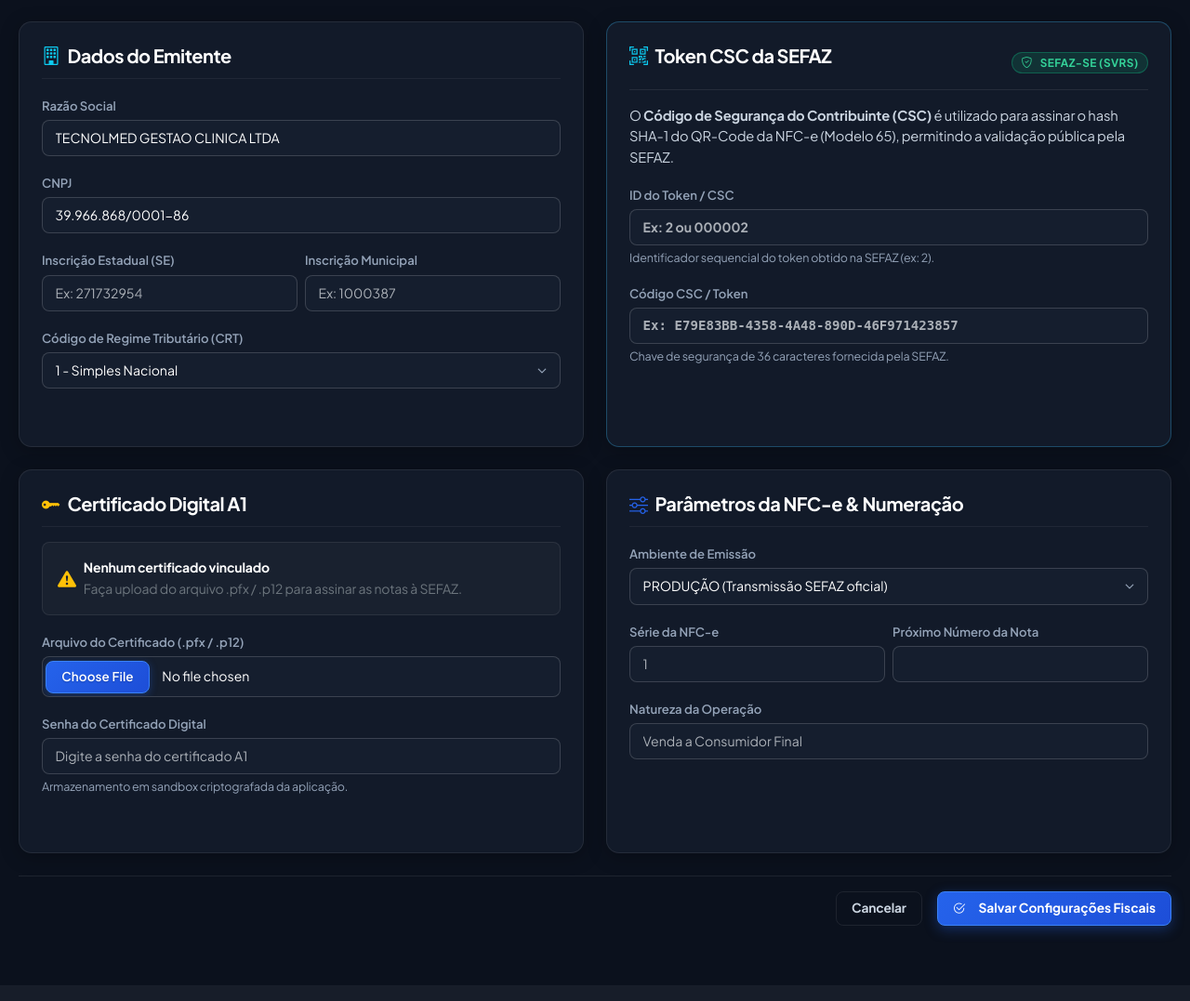
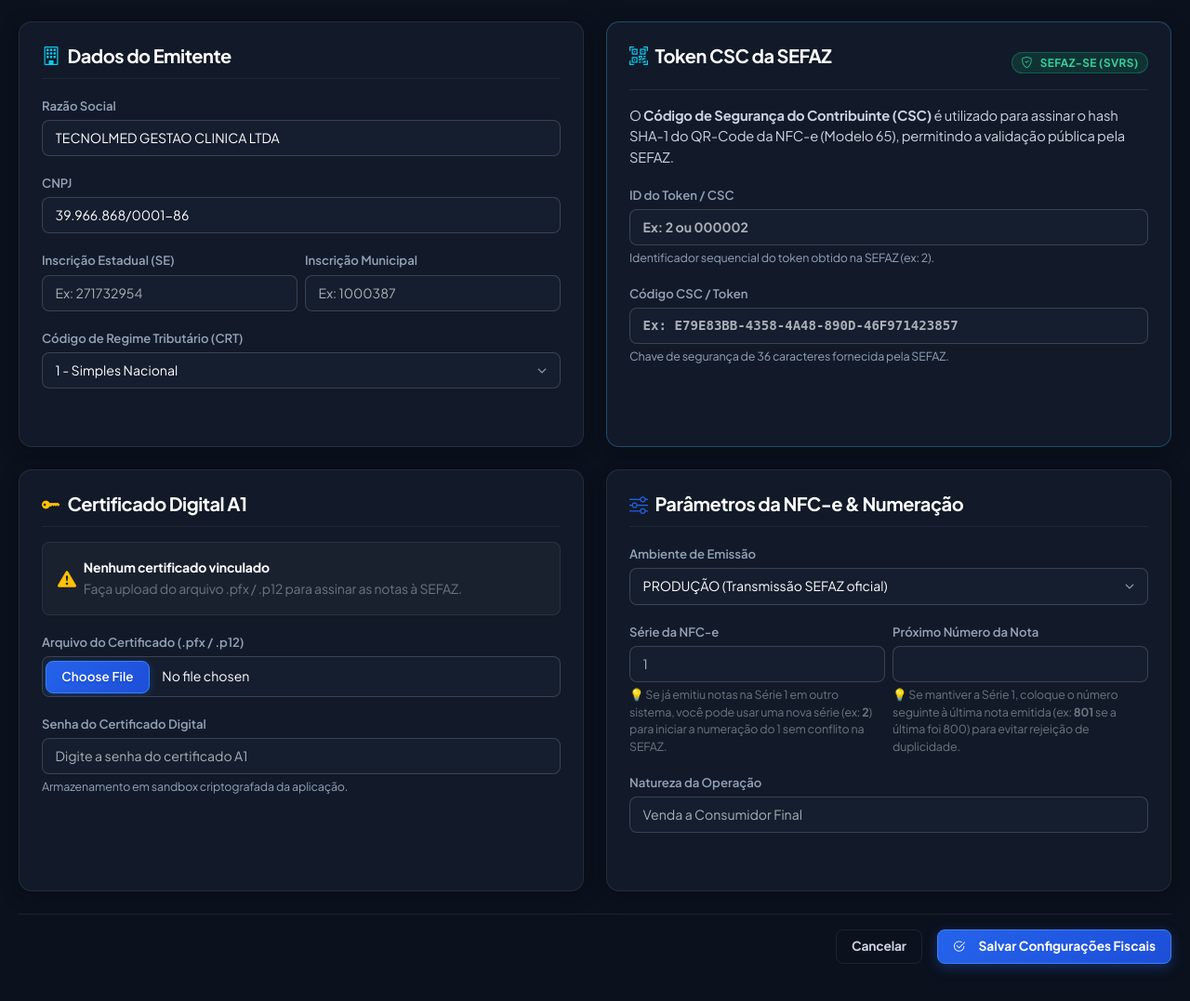
Before and after one commit to Gui2761/vertx-erp, a Django app: template templates/fiscal/nfce/configuration.html in a window 1280 px wide. Shown: the part 238-1315 px from the top of the page at 93% size. Before the commit the page ends 1253 px from the top, so only its background shows below. Run offline with Django 5.2, Linux system fonts and the light colour scheme; the template is opened without the code that fills it, so the values that code supplies are empty; parts of the project's set-up code (start-up, migrations or seed data) failed here and were passed over; some libraries are stand-ins or nearby versions.

Commit message:
docs: orientacoes de serie e proximo numero na configuracao fiscal nfce

```diff
--- a/templates/fiscal/nfce/configuration.html
+++ b/templates/fiscal/nfce/configuration.html
@@ -392,10 +392,16 @@
             <div class="col-md-6">
               <label class="form-label text-white small fw-bold">Série da NFC-e</label>
               <input type="text" name="serie" class="form-control" value="{{ serie }}" placeholder="1" style="background: #080d17; color: #fff; border-color: rgba(255,255,255,0.18);">
+              <div class="text-secondary small mt-1" style="font-size: 0.78rem;">
+                💡 Se já emitiu notas na Série 1 em outro sistema, você pode usar uma nova série (ex: <strong>2</strong>) para iniciar a numeração do 1 sem conflito na SEFAZ.
+              </div>
             </div>
             <div class="col-md-6">
               <label class="form-label text-white small fw-bold">Próximo Número da Nota</label>
               <input type="number" name="proximo_numero" class="form-control" value="{{ proximo_numero }}" min="1" style="background: #080d17; color: #fff; border-color: rgba(255,255,255,0.18);">
+              <div class="text-secondary small mt-1" style="font-size: 0.78rem;">
+                💡 Se mantiver a Série 1, coloque o número seguinte à última nota emitida (ex: <strong>801</strong> se a última foi 800) para evitar rejeição de duplicidade.
+              </div>
             </div>
           </div>
           <div class="mb-3">
```
